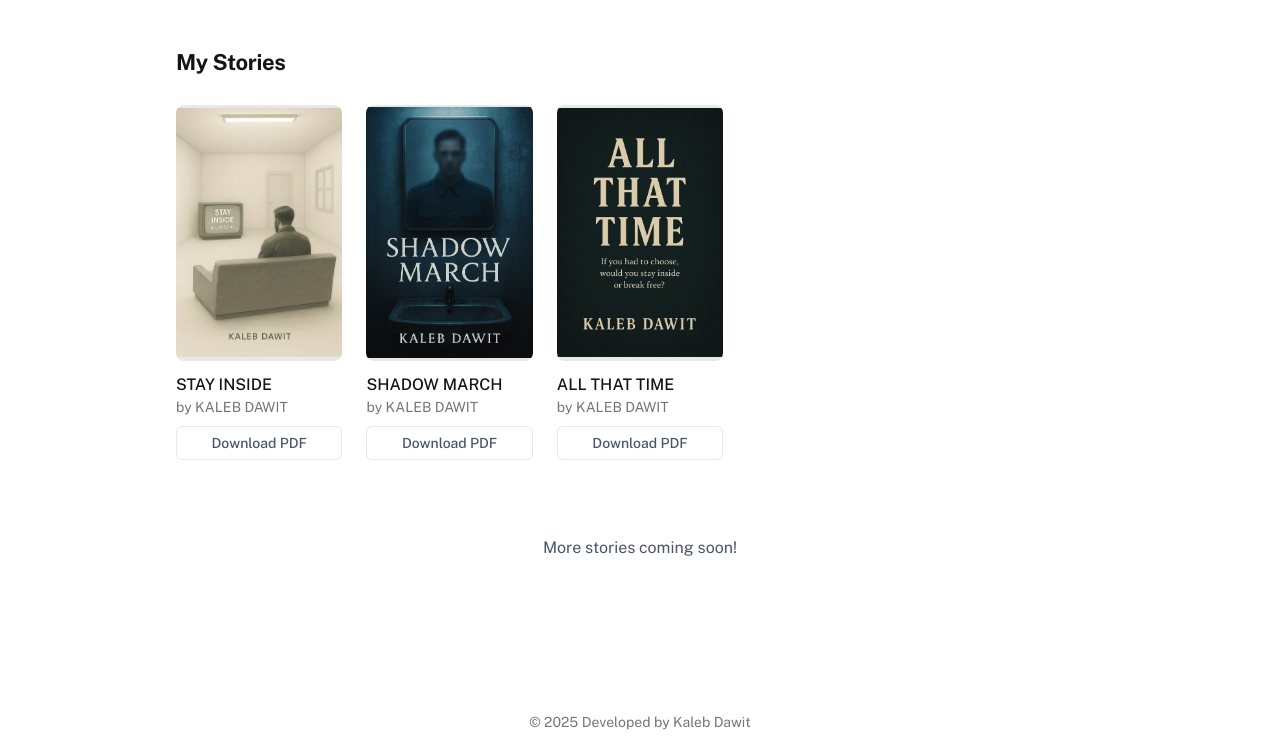
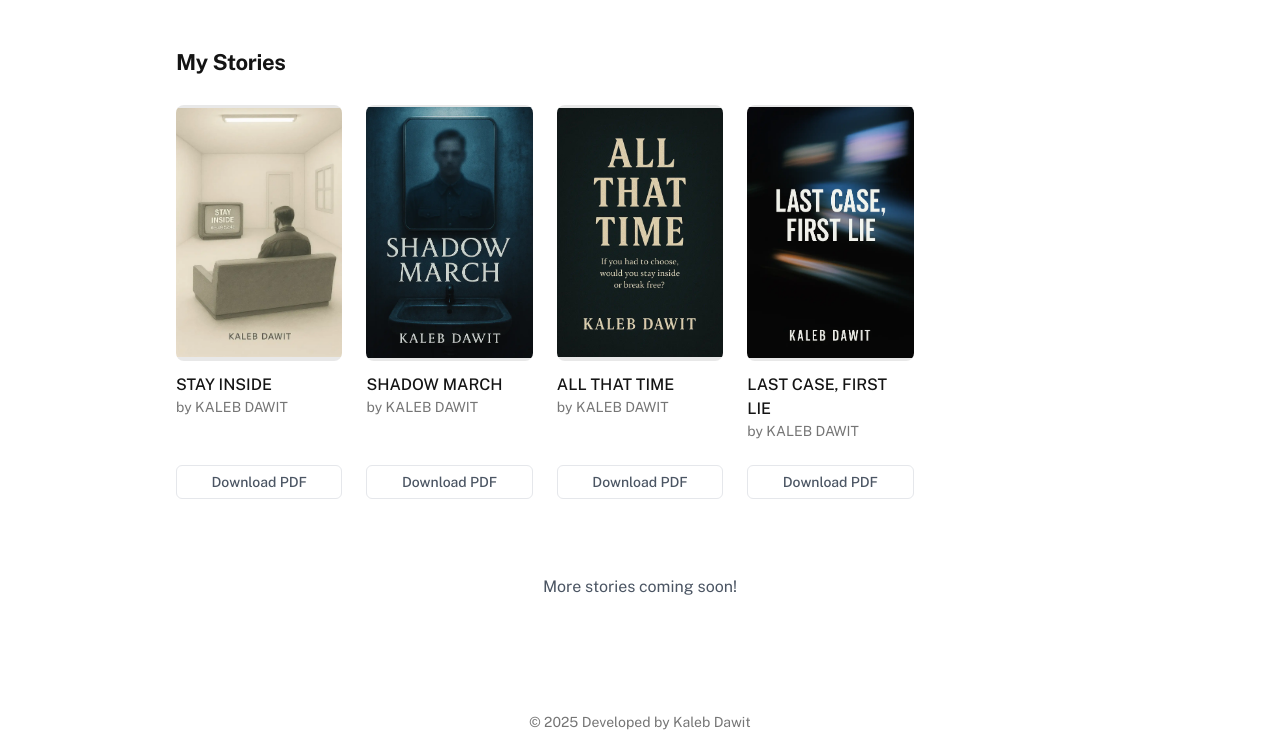
Before and after one commit to kaleb2343/merafe-book-web-app, a plain HTML site: page index.html in a window 1280 px wide. Shown: the part 55-800 px from the top of the page. Drawn offline with nearby package versions, Linux system fonts and the light colour scheme.

Commit message:
new story last case first lie

```diff
--- a/index.html
+++ b/index.html
@@ -56,13 +56,13 @@
                   style='background-image: url("assets/book\ cover.webp"); background-size: contain;'
                 >
                 </div>
-                <div>
+                <div class="flex flex-col flex-grow h-20">
                   <p class="book-title text-[#141414] text-base font-medium leading-normal">STAY INSIDE</p>
                   <p class="text-[#757575] text-sm font-normal leading-normal">by KALEB DAWIT</p>
-                  <a href="assets/Stay Inside.pdf" download="Stay Inside.pdf" target="_blank" class="mt-2 block w-full py-1.5 px-3 text-sm font-medium text-center rounded-md border border-gray-200 text-gray-600 hover:bg-gray-100 transition-colors duration-200 dark:border-gray-700 dark:text-gray-300 dark:hover:bg-gray-800">
-                    Download PDF
-                  </a>
                 </div>
+                <a href="assets/Stay Inside.pdf" download="Stay Inside.pdf" target="_blank" class="mt-auto block w-full py-1.5 px-3 text-sm font-medium text-center rounded-md border border-gray-200 text-gray-600 hover:bg-gray-100 transition-colors duration-200 dark:border-gray-700 dark:text-gray-300 dark:hover:bg-gray-800">
+                  Download PDF
+                </a>
               </div>
               <div class="relative flex flex-col gap-3 pb-3 group">
                 <div
@@ -70,13 +70,13 @@
                   style='background-image: url("assets/Shadowed\ Reflection\ in\ Dim\ Light\ \(1\).webp"); background-size: contain;'
                 >
                 </div>
-                <div>
+                <div class="flex flex-col flex-grow h-20">
                   <p class="book-title text-[#141414] text-base font-medium leading-normal">SHADOW MARCH</p>
                   <p class="text-[#757575] text-sm font-normal leading-normal">by KALEB DAWIT </p>
-                  <a href="assets/SHADOW MARCH.pdf" download="SHDOW MARCH.pdf" target="_blank" class="mt-2 block w-full py-1.5 px-3 text-sm font-medium text-center rounded-md border border-gray-200 text-gray-600 hover:bg-gray-100 transition-colors duration-200 dark:border-gray-700 dark:text-gray-300 dark:hover:bg-gray-800">
-                    Download PDF
-                  </a>
                 </div>
+                <a href="assets/SHADOW MARCH.pdf" download="SHDOW MARCH.pdf" target="_blank" class="mt-auto block w-full py-1.5 px-3 text-sm font-medium text-center rounded-md border border-gray-200 text-gray-600 hover:bg-gray-100 transition-colors duration-200 dark:border-gray-700 dark:text-gray-300 dark:hover:bg-gray-800">
+                  Download PDF
+                </a>
               </div>
               <div class="relative flex flex-col gap-3 pb-3 group">
                 <div
@@ -84,13 +84,27 @@
                   style='background-image: url("assets/All\ that\ time.webp"); background-size: contain;'
                 >
                 </div>
-                <div>
+                <div class="flex flex-col flex-grow h-20">
                   <p class="book-title text-[#141414] text-base font-medium leading-normal">ALL THAT TIME</p>
                   <p class="text-[#757575] text-sm font-normal leading-normal">by KALEB DAWIT</p>
-                  <a href="assets/All that time.pdf" download="ALL that time.pdf" target="_blank" class="mt-2 block w-full py-1.5 px-3 text-sm font-medium text-center rounded-md border border-gray-200 text-gray-600 hover:bg-gray-100 transition-colors duration-200 dark:border-gray-700 dark:text-gray-300 dark:hover:bg-gray-800">
-                    Download PDF
-                  </a>
                 </div>
+                <a href="assets/All that time.pdf" download="ALL that time.pdf" target="_blank" class="mt-auto block w-full py-1.5 px-3 text-sm font-medium text-center rounded-md border border-gray-200 text-gray-600 hover:bg-gray-100 transition-colors duration-200 dark:border-gray-700 dark:text-gray-300 dark:hover:bg-gray-800">
+                  Download PDF
+                </a>
+              </div>
+              <div class="relative flex flex-col gap-3 pb-3 group">
+                <div
+                  class="w-full h-64 bg-center bg-no-repeat rounded-lg relative book-image-container"
+                  style='background-image: url("assets/Last\ case\ first\ lie\ by\ kaleb\ dawit.webp"); background-size: contain;'
+                >
+                </div>
+                <div class="flex flex-col flex-grow h-20">
+                  <p class="book-title text-[#141414] text-base font-medium leading-normal">LAST CASE, FIRST LIE</p>
+                  <p class="text-[#757575] text-sm font-normal leading-normal">by KALEB DAWIT</p>
+                </div>
+                <a href="assets/last case first lie by kaleb dawit.pdf" download="last case first lie by kaleb dawit.pdf" target="_blank" class="mt-auto block w-full py-1.5 px-3 text-sm font-medium text-center rounded-md border border-gray-200 text-gray-600 hover:bg-gray-100 transition-colors duration-200 dark:border-gray-700 dark:text-gray-300 dark:hover:bg-gray-800">
+                  Download PDF
+                </a>
               </div>
               <p class="text-gray-600 col-span-full text-center py-10">More stories coming soon!</p>
             </div>
```
Also changed, not shown: assets/Last case first lie by kaleb dawit.webp (added), 2 other files.
